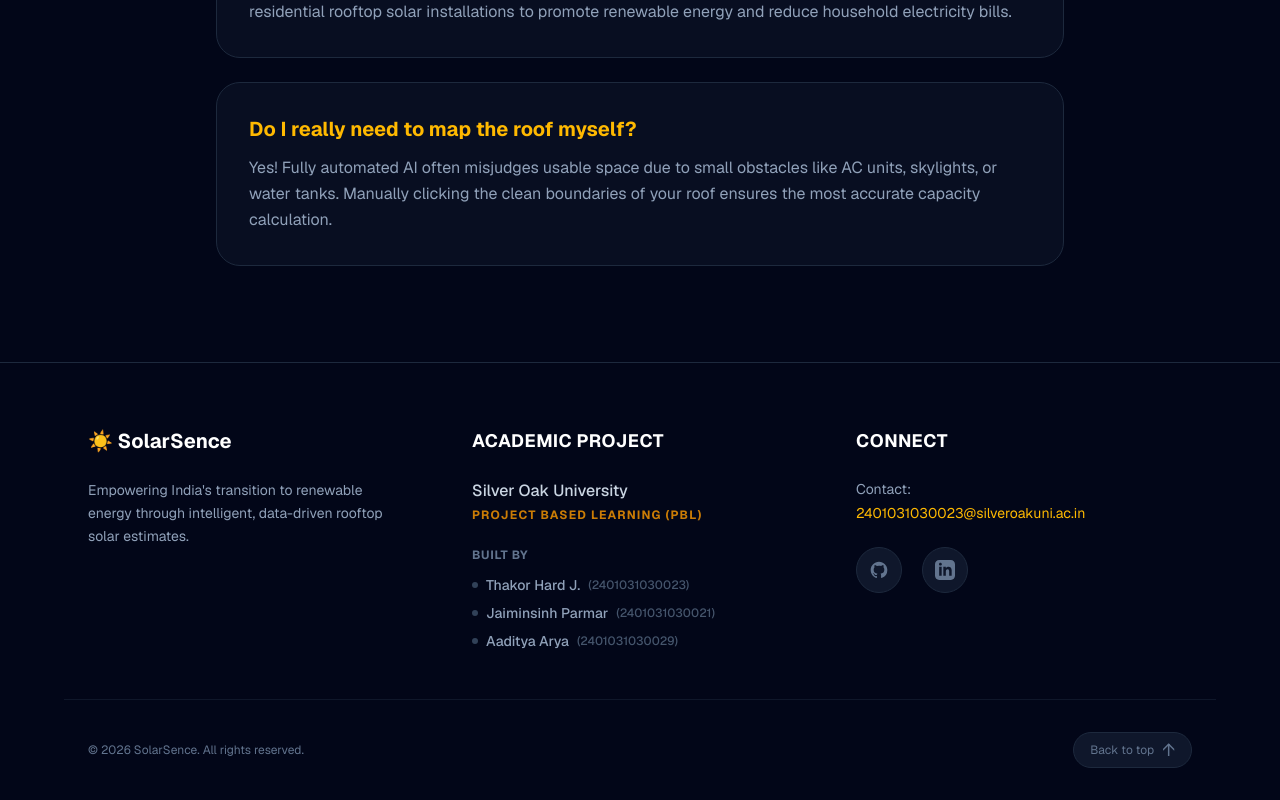
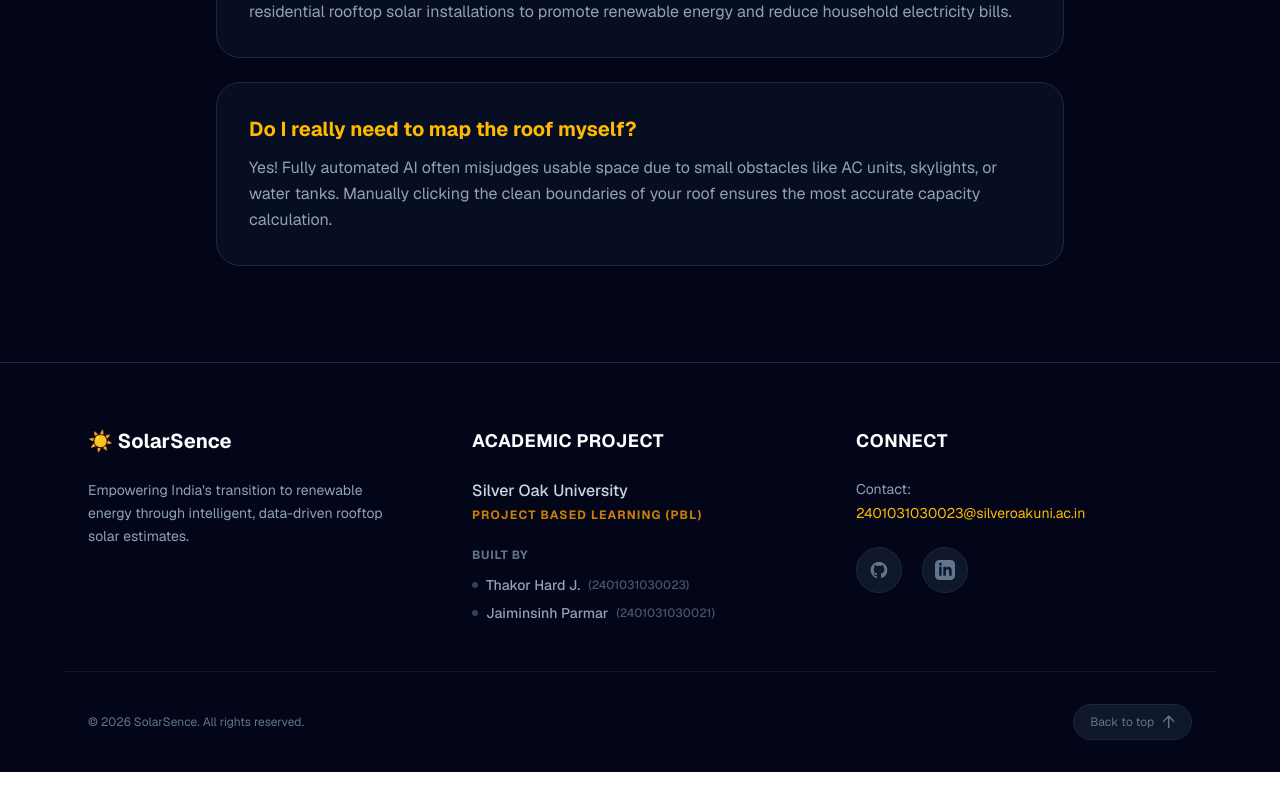
Before and after one commit to Hard210207/solar-vision, a Next.js app in the folder frontend/: page / in a window 1280 px wide. Shown: the part 2032-2832 px from the top of the page. After the commit the page ends 2804 px from the top, so only its background shows below. Built offline with nearby package versions, Linux system fonts and the light colour scheme; no server answers.

Commit message:
Final Puch 3

```diff
--- a/frontend/app/page.tsx
+++ b/frontend/app/page.tsx
@@ -388,7 +388,6 @@ export default function SolarEstimatePage() {
             <ul className="text-slate-400 space-y-2 font-medium">
               <li className="flex items-center gap-2"><span className="w-1.5 h-1.5 rounded-full bg-slate-700"></span>Thakor Hard J. <span className="text-slate-600 text-xs">(2401031030023)</span></li>
               <li className="flex items-center gap-2"><span className="w-1.5 h-1.5 rounded-full bg-slate-700"></span>Jaiminsinh Parmar <span className="text-slate-600 text-xs">(2401031030021)</span></li>
-              <li className="flex items-center gap-2"><span className="w-1.5 h-1.5 rounded-full bg-slate-700"></span>Aaditya Arya <span className="text-slate-600 text-xs">(2401031030029)</span></li>
             </ul>
           </div>
           <div>
```
